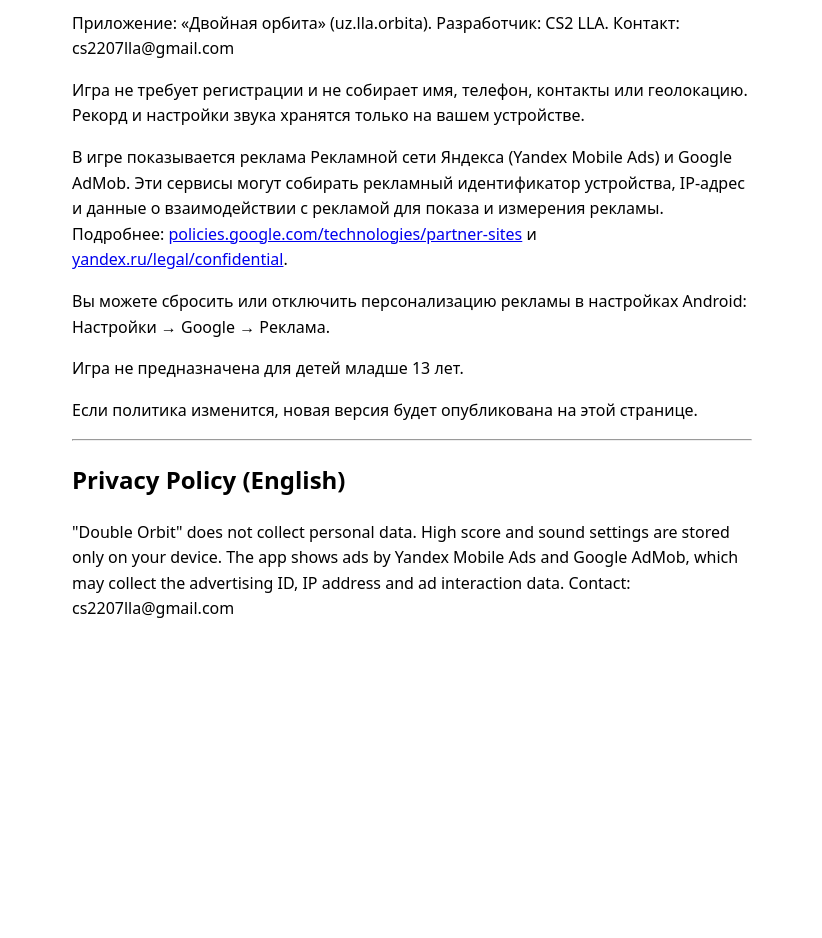
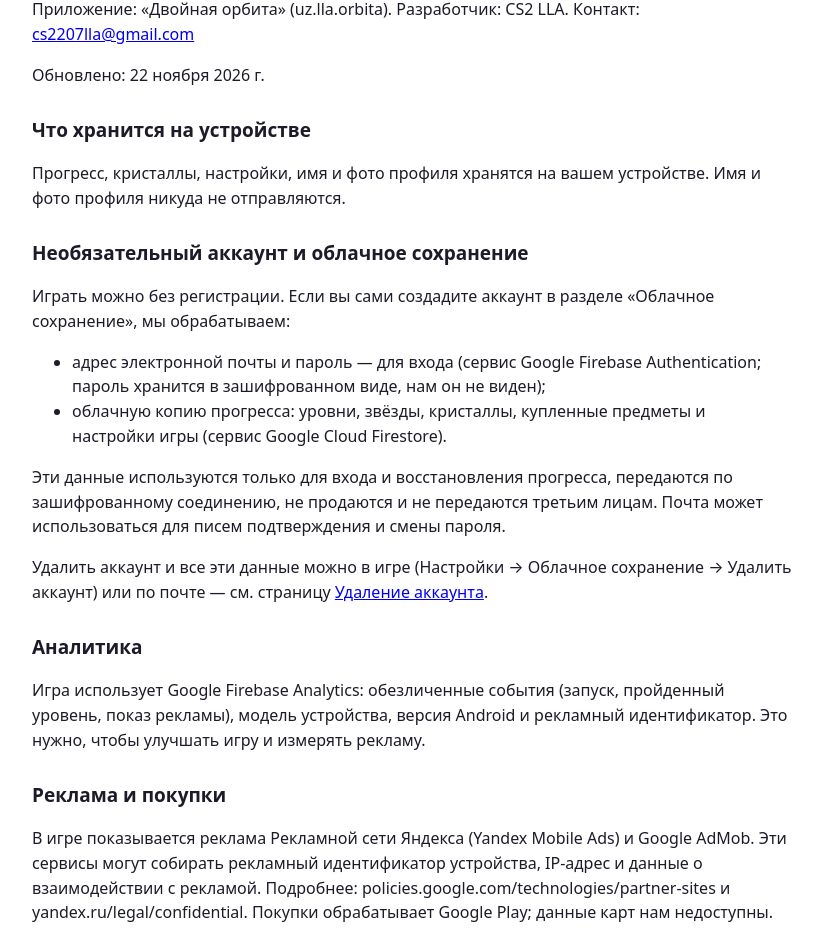
Before and after one commit to cs2207lla-creator/cs2207lla-creator.github.io, a plain HTML site: page privacy-policy.html in a window 1280 px wide. Shown: the part 102-1040 px from the top of the page, without its empty margins (228-1050 px from the left). Before the commit the page ends 800 px from the top, so only its background shows below. Drawn offline with Linux system fonts and the light colour scheme.

Commit message:
Update privacy-policy.html

```diff
--- a/privacy-policy.html
+++ b/privacy-policy.html
@@ -1,14 +1,30 @@
 <!doctype html><html lang="ru"><head><meta charset="utf-8"><meta name="viewport" content="width=device-width,initial-scale=1">
-<title>Политика конфиденциальности — Двойная орбита</title></head>
-<body style="font-family:system-ui,sans-serif;max-width:680px;margin:40px auto;padding:0 16px;line-height:1.6">
+<title>Политика конфиденциальности — Двойная орбита</title>
+<style>body{font-family:system-ui,-apple-system,Segoe UI,Roboto,sans-serif;max-width:760px;margin:0 auto;padding:24px 16px;line-height:1.55;color:#1d1b29;background:#fff}h1{font-size:26px}h2{font-size:19px;margin-top:28px}hr{border:0;border-top:1px solid #ddd;margin:32px 0}</style>
+</head><body>
 <h1>Политика конфиденциальности</h1>
-<p>Приложение: «Двойная орбита» (uz.lla.orbita). Разработчик: CS2 LLA. Контакт: cs2207lla@gmail.com</p>
-<p>Игра не требует регистрации и не собирает имя, телефон, контакты или геолокацию. Рекорд и настройки звука хранятся только на вашем устройстве.</p>
-<p>В игре показывается реклама Рекламной сети Яндекса (Yandex Mobile Ads) и Google AdMob. Эти сервисы могут собирать рекламный идентификатор устройства, IP-адрес и данные о взаимодействии с рекламой для показа и измерения рекламы. Подробнее: <a href="https://policies.google.com/technologies/partner-sites">policies.google.com/technologies/partner-sites</a> и <a href="https://yandex.ru/legal/confidential/">yandex.ru/legal/confidential</a>.</p>
-<p>Вы можете сбросить или отключить персонализацию рекламы в настройках Android: Настройки → Google → Реклама.</p>
-<p>Игра не предназначена для детей младше 13 лет.</p>
-<p>Если политика изменится, новая версия будет опубликована на этой странице.</p>
+<p>Приложение: «Двойная орбита» (uz.lla.orbita). Разработчик: CS2 LLA. Контакт: <a href="mailto:cs2207lla@gmail.com">cs2207lla@gmail.com</a></p>
+<p>Обновлено: 22 ноября 2026 г.</p>
+<h2>Что хранится на устройстве</h2>
+<p>Прогресс, кристаллы, настройки, имя и фото профиля хранятся на вашем устройстве. Имя и фото профиля никуда не отправляются.</p>
+<h2>Необязательный аккаунт и облачное сохранение</h2>
+<p>Играть можно без регистрации. Если вы сами создадите аккаунт в разделе «Облачное сохранение», мы обрабатываем:</p>
+<ul><li>адрес электронной почты и пароль — для входа (сервис Google Firebase Authentication; пароль хранится в зашифрованном виде, нам он не виден);</li>
+<li>облачную копию прогресса: уровни, звёзды, кристаллы, купленные предметы и настройки игры (сервис Google Cloud Firestore).</li></ul>
+<p>Эти данные используются только для входа и восстановления прогресса, передаются по зашифрованному соединению, не продаются и не передаются третьим лицам. Почта может использоваться для писем подтверждения и смены пароля.</p>
+<p>Удалить аккаунт и все эти данные можно в игре (Настройки → Облачное сохранение → Удалить аккаунт) или по почте — см. страницу <a href="orbita-delete-account.html">Удаление аккаунта</a>.</p>
+<h2>Аналитика</h2>
+<p>Игра использует Google Firebase Analytics: обезличенные события (запуск, пройденный уровень, показ рекламы), модель устройства, версия Android и рекламный идентификатор. Это нужно, чтобы улучшать игру и измерять рекламу.</p>
+<h2>Реклама и покупки</h2>
+<p>В игре показывается реклама Рекламной сети Яндекса (Yandex Mobile Ads) и Google AdMob. Эти сервисы могут собирать рекламный идентификатор устройства, IP-адрес и данные о взаимодействии с рекламой. Подробнее: policies.google.com/technologies/partner-sites и yandex.ru/legal/confidential. Покупки обрабатывает Google Play; данные карт нам недоступны.</p>
+<p>Сбросить или отключить персонализацию рекламы можно в настройках Android: Настройки → Google → Реклама.</p>
+<p>Игра не предназначена для детей младше 13 лет. Если политика изменится, новая версия будет опубликована на этой странице.</p>
 <hr>
-<h2>Privacy Policy (English)</h2>
-<p>"Double Orbit" does not collect personal data. High score and sound settings are stored only on your device. The app shows ads by Yandex Mobile Ads and Google AdMob, which may collect the advertising ID, IP address and ad interaction data. Contact: cs2207lla@gmail.com</p>
+<h1>Privacy Policy (English)</h1>
+<p>App: “Double Orbit” (uz.lla.orbita). Developer: CS2 LLA. Contact: cs2207lla@gmail.com. Updated: 22 November 2026.</p>
+<p>Progress, settings, profile name and photo are stored on your device; the profile name and photo are never uploaded.</p>
+<p><b>Optional account / cloud save.</b> If you choose to create an account, we process your email address and password for sign-in (Google Firebase Authentication) and a cloud copy of your game progress — levels, stars, crystals, owned items and settings (Google Cloud Firestore). This data is used only for sign-in and restoring progress, encrypted in transit, never sold or shared. Delete it in the app (Settings → Cloud save → Delete account) or by email — see <a href="orbita-delete-account.html">Delete account</a>.</p>
+<p><b>Analytics.</b> Google Firebase Analytics collects pseudonymous usage events, device model, Android version and advertising ID to improve the game and measure ads.</p>
+<p><b>Ads and purchases.</b> Yandex Mobile Ads and Google AdMob may collect the advertising ID, IP address and ad interaction data. Purchases are handled by Google Play. You can reset or turn off ad personalization in Android settings.</p>
+<p>The game is not directed at children under 13.</p>
 </body></html>
```
